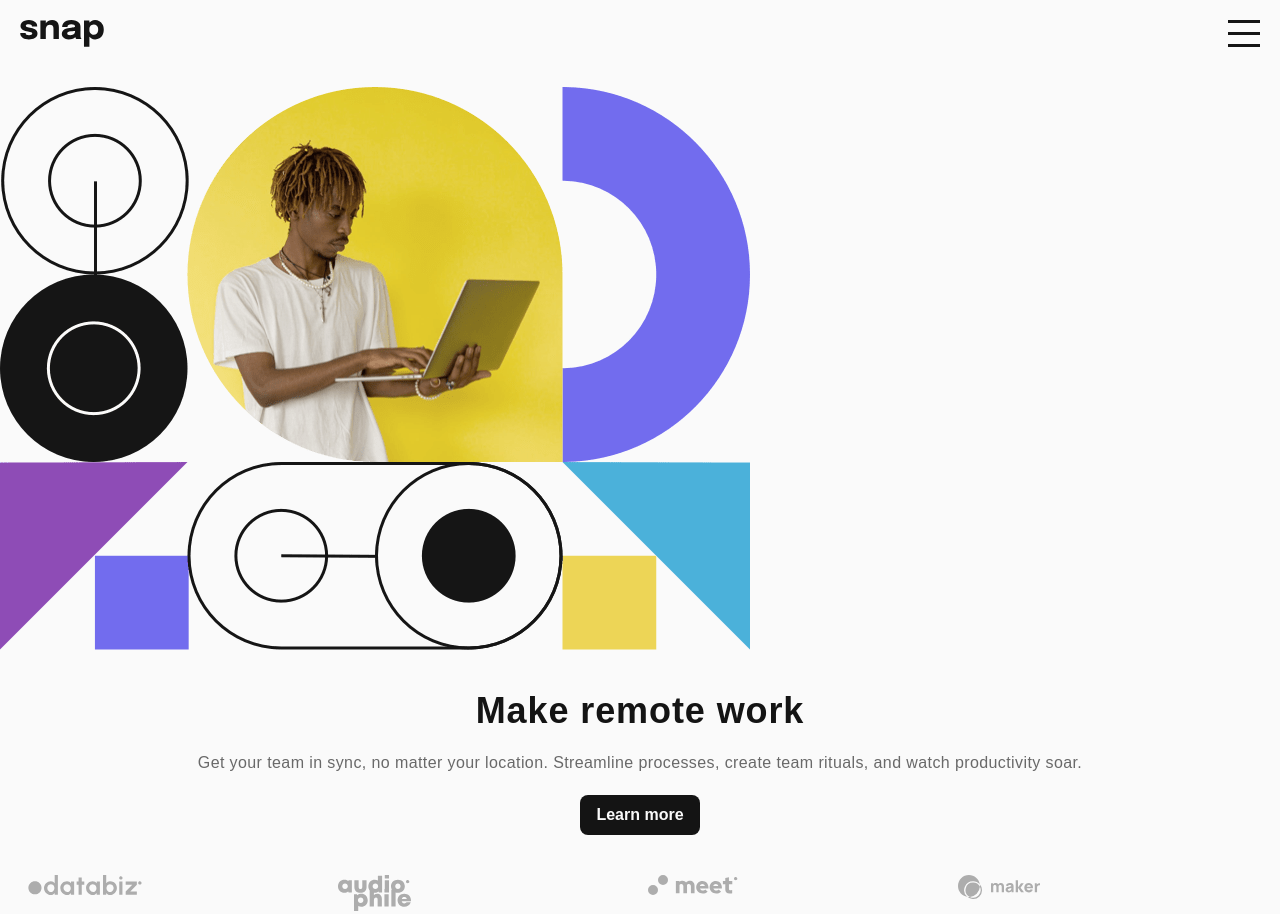
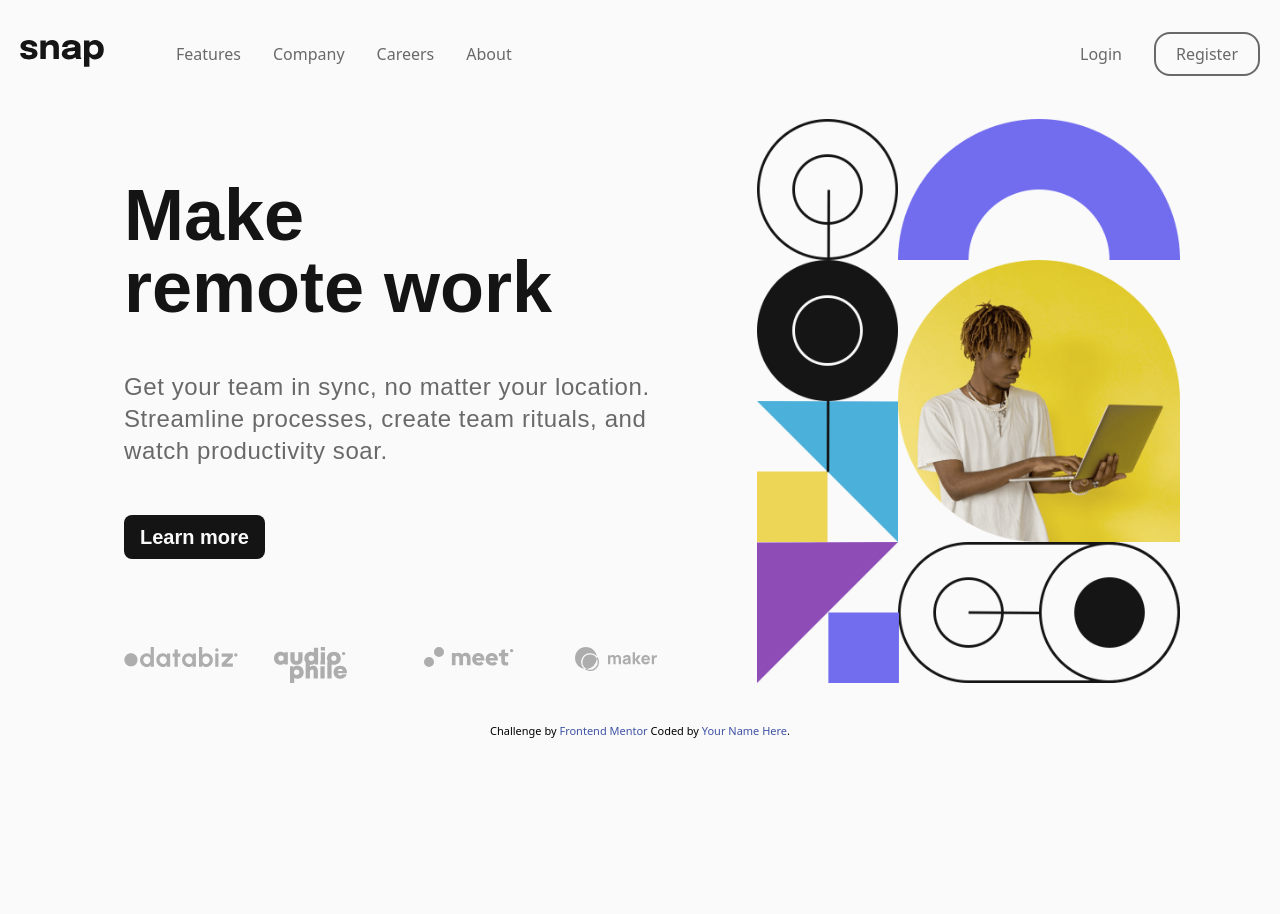
Before and after one commit to ayiakbar2109/intro-section-landpage, a website: page index.html in a window 1280 px wide. Shown: the top 914 px of the page. After the commit the page ends 800 px from the top, so only its background shows below. Drawn offline with Linux system fonts and the light colour scheme.

Commit message:
second init

```diff
--- a/index.html
+++ b/index.html
@@ -15,40 +15,42 @@
   </style>
 </head>
 <body class="bg-almost-white">
-  <header class="flex justify-between p-5">
-    <img src="./images/logo.svg" alt="snap logo" />
-    <img src="./images/icon-menu.svg" alt="icon menu" class="" onclick="openNav()" />
-    <nav class="hidden">
-      <ul>
+  <header class="">
+    <nav class="flex justify-between lg:justify-start items-center p-5 w-full lg:pt-10 text-medium-gray">
+      <img src="./images/logo.svg" alt="snap logo" />
+      <img src="./images/icon-menu.svg" alt="icon menu" class="lg:invisible" onclick="openNav()" />
+
+      <ul class="lg:flex ml-10  gap-8 hidden lg:visible">
         <li><a href="#">Features</a></li>
         <li><a href="#">Company</a></li>
         <li><a href="#">Careers</a></li>
         <li><a href="#">About</a></li>
+      </ul>
+      <ul class="flex absolute items-center right-5 gap-8 collapse lg:visible">
         <li><a href="#">Login</a></li>
-        <li><a href="#">Register</a></li>
+        <li><button type="submit" class="bg-none px-5 py-2 border-2 rounded-2xl hover:bg-almost-black hover:ease-in-out duration-300 hover:cursor-pointer hover:text-almost-white">Register</button></li>
       </ul>
     </nav>
   </header>
 
-  <main class="text-center">
-    <section class="mt-5">
+  <main class="text-center lg:flex lg:flex-row-reverse lg:items-end lg:mx-20 lg:my-8 lg:px-5 lg:gap-12">
+    <section class="mt-5 lg:mt-0">
       <picture>
-        <source srcset="./images/image-hero-desktop.png" media="min-width:768px" />
+        <source srcset="./images/image-hero-desktop.png" media="(min-width: 1000px)" />
+        <img src="./images/image-hero-mobile.png" alt="man holding an laptop" class="w-auto" />
       </picture>
-      <img src="./images/image-hero-mobile.png" alt="man holding an laptop" />
     </section>
 
-    <section class="my-10 px-7">
-      <h1 class="text-4xl text-almost-black font-bold mb-5 tracking-wide">Make remote work</h1>
-      <p class="text-medium-gray font-medium mb-5 tracking-wide">Get your team in sync, no matter your location. Streamline processes, create team rituals, and watch productivity soar.</p>
-      <button type="submit" class="bg-almost-black text-almost-white font-bold py-2 px-4 rounded-lg pointer">Learn more</button>
-    </section>
-
-    <section class="grid gap-4 grid-cols-4 px-7">
-      <img src="./images/client-databiz.svg" alt="logo databiz" />
-      <img src="./images/client-audiophile.svg" alt="logo audiophile" />
-      <img src="./images/client-meet.svg" alt="logo meet" />
-      <img src="./images/client-maker.svg" alt="logo maker" />
+    <section class="my-10 px-7 lg:my-0 lg:text-left lg:px-0 lg:pl-6">
+      <h1 class="text-4xl text-almost-black font-extrabold mb-5 tracking-wide lg:tracking-normal lg:text-5xl lg:mb-12 xl:text-7xl ">Make<br>remote work</h1>
+      <p class="text-medium-gray font-medium mb-5 tracking-wide lg:mb-12 lg:text-xl xl:text-2xl">Get your team in sync, no matter your location. Streamline processes, create team rituals, and watch productivity soar.</p>
+      <button type="submit" class="bg-almost-black text-almost-white font-bold py-2 px-4 rounded-lg lg:text-xl cursor-pointer lg:mb-12 hover:bg-almost-white hover:text-almost-black hover:ease-in-out duration-300">Learn more</button>
+      <div class="grid gap-4 grid-cols-4 px-7 mt-10 lg:px-0 lg:self-end">
+        <img src="./images/client-databiz.svg" alt="logo databiz" />
+        <img src="./images/client-audiophile.svg" alt="logo audiophile" />
+        <img src="./images/client-meet.svg" alt="logo meet" />
+        <img src="./images/client-maker.svg" alt="logo maker" />
+      </div>
     </section>
   </main>
 
--- a/package.json
+++ b/package.json
@@ -9,6 +9,8 @@
   "author": "",
   "license": "ISC",
   "devDependencies": {
+    "postcss": "^8.4.21",
+    "postcss-cli": "^10.1.0",
     "tailwindcss": "^3.2.7"
   }
 }
--- a/tailwind.config.js
+++ b/tailwind.config.js
@@ -2,6 +2,11 @@
 module.exports = {
   content: ["./**/*.{html,js}"],
   theme: {
+    screens: {
+      'sm' : '300px',
+      'lg' : '1000px',
+      'xl' : '1280px'
+    },
     colors: {
       'almost-white' : 'hsl(0, 0%, 98%)',
       'medium-gray': 'hsl(0, 0%, 41%)',
```
Also changed, not shown: dist/output.css, 1 other file.
